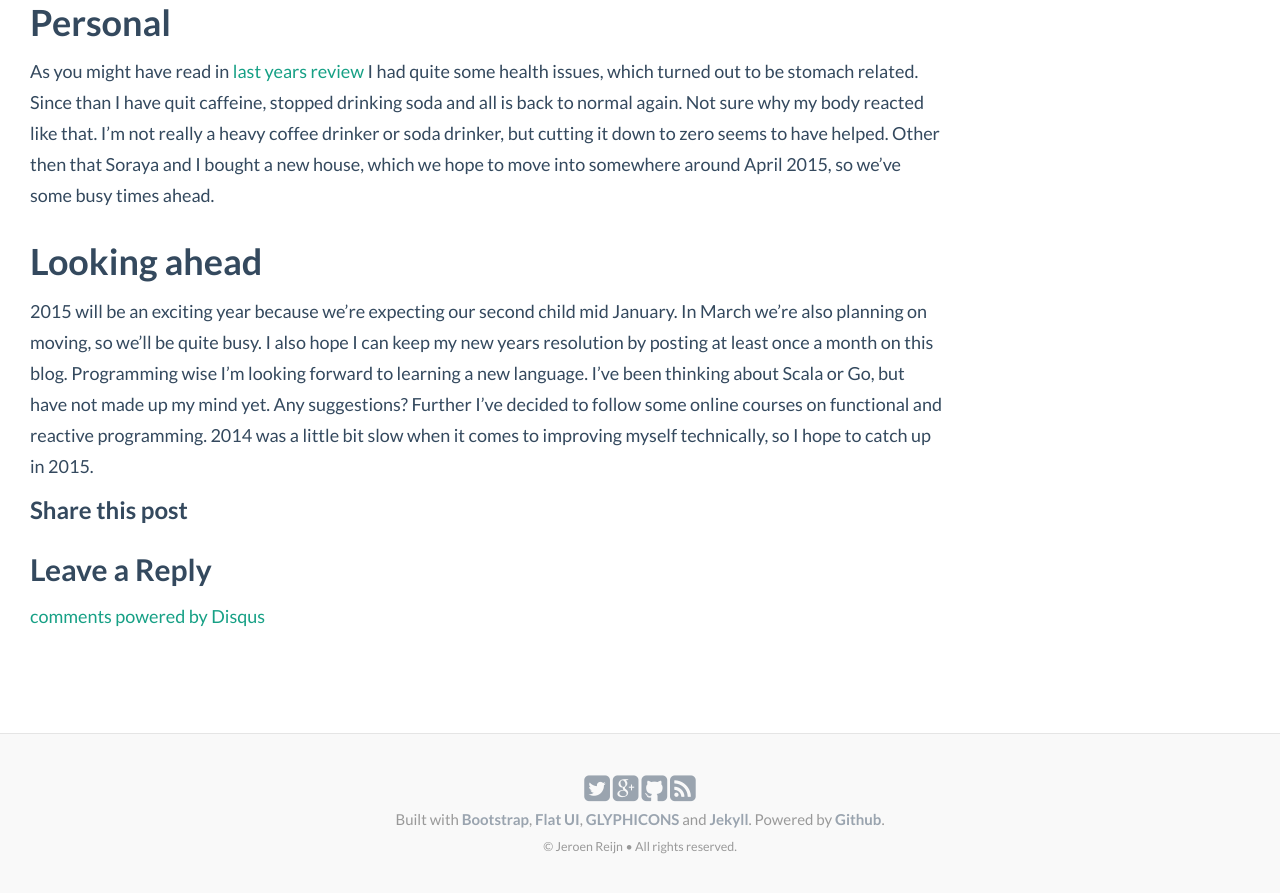
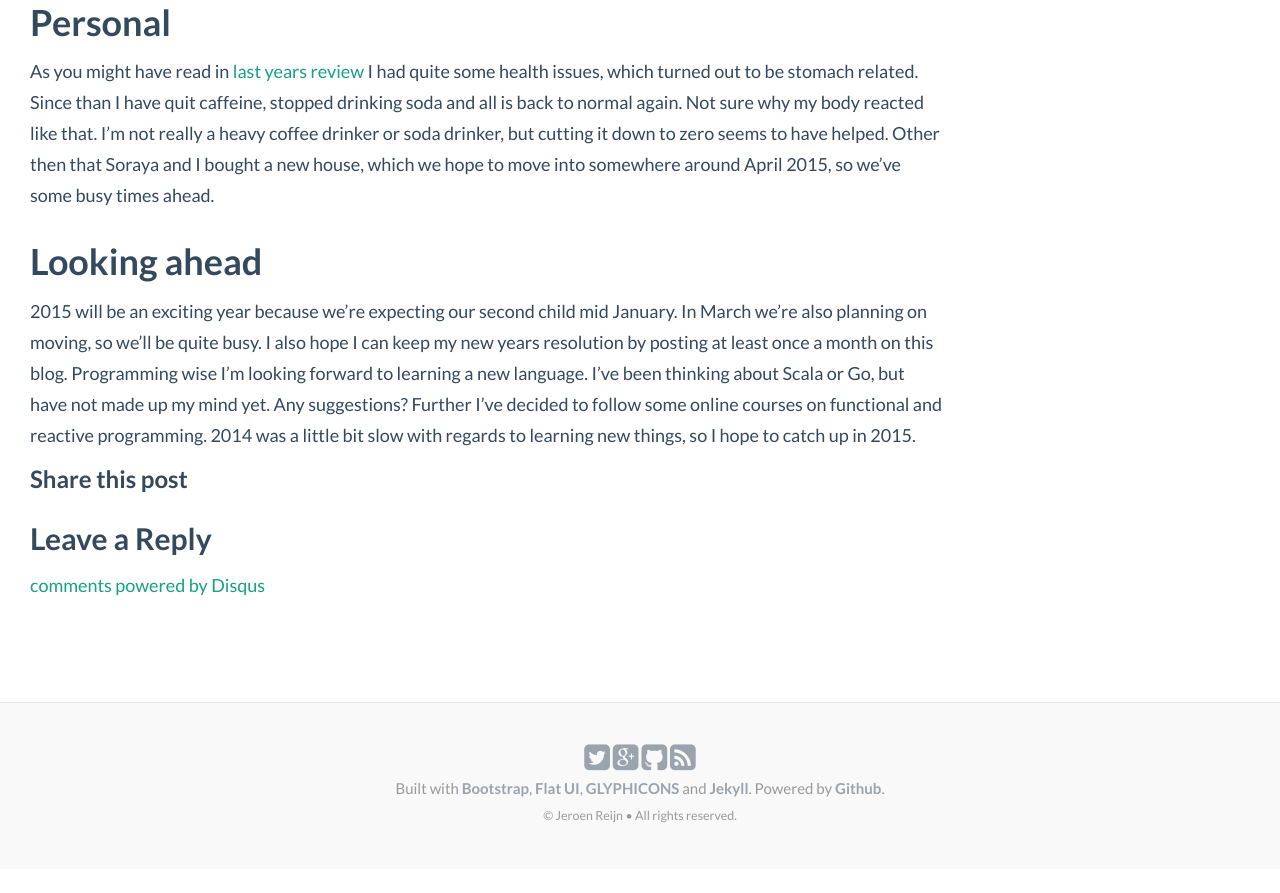
Before and after one commit to jreijn/jreijn.github.com, a Jekyll site: the page built from _posts/2015-01-11-looking_back_at_2014.md, in a window 1280 px wide and 900 px high, scrolled down 2463 px. Shown: the top 893 px of the window. Built offline with Jekyll 4.4.1, drawn with Linux system fonts in a browser that asks for light colours; Markdown is read by kramdown in place of the engine named in the settings; comment, search, counter and statistics services are not loaded; after the commit the page ends 3332 px from its top, so only the background shows below that.

Commit message:
Minor text update

```diff
--- a/_posts/2015-01-11-looking_back_at_2014.md
+++ b/_posts/2015-01-11-looking_back_at_2014.md
@@ -37,4 +37,4 @@ November was a conference month in which I visited Jfall. JFall is the largest J
 As you might have read in [last years review](http://blog.jeroenreijn.com/2014/03/looking-back-at-2013.html) I had quite some health issues, which turned out to be stomach related. Since than I have quit caffeine, stopped drinking soda and all is back to normal again. Not sure why my body reacted like that. I'm not really a heavy coffee drinker or soda drinker, but cutting it down to zero seems to have helped. Other then that Soraya and I bought a new house, which we hope to move into somewhere around April 2015, so we've some busy times ahead.
 
 ##Looking ahead
-2015 will be an exciting year because we're expecting our second child mid January. In March we're also planning on moving, so we'll be quite busy. I also hope I can keep my new years resolution by posting at least once a month on this blog. Programming wise I'm looking forward to learning a new language. I've been thinking about Scala or Go, but have not made up my mind yet. Any suggestions? Further I've decided to follow some online courses on functional and reactive programming. 2014 was a little bit slow when it comes to improving myself technically, so I hope to catch up in 2015.
+2015 will be an exciting year because we're expecting our second child mid January. In March we're also planning on moving, so we'll be quite busy. I also hope I can keep my new years resolution by posting at least once a month on this blog. Programming wise I'm looking forward to learning a new language. I've been thinking about Scala or Go, but have not made up my mind yet. Any suggestions? Further I've decided to follow some online courses on functional and reactive programming. 2014 was a little bit slow with regards to learning new things, so I hope to catch up in 2015.
```
